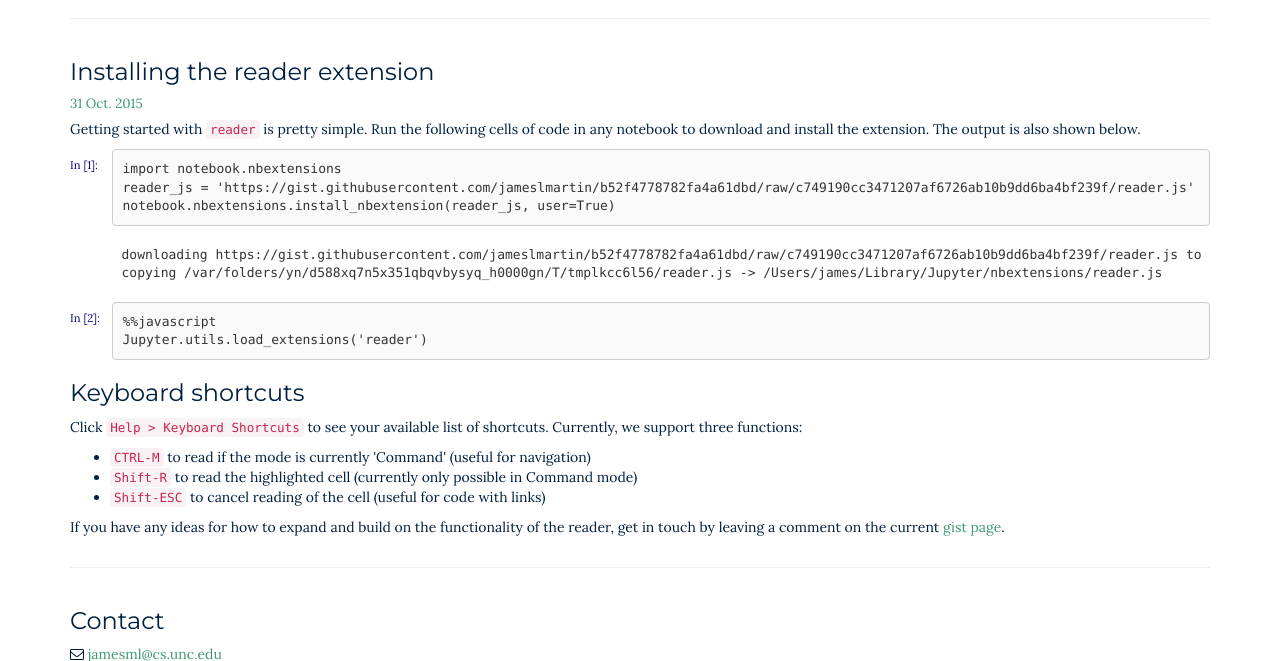
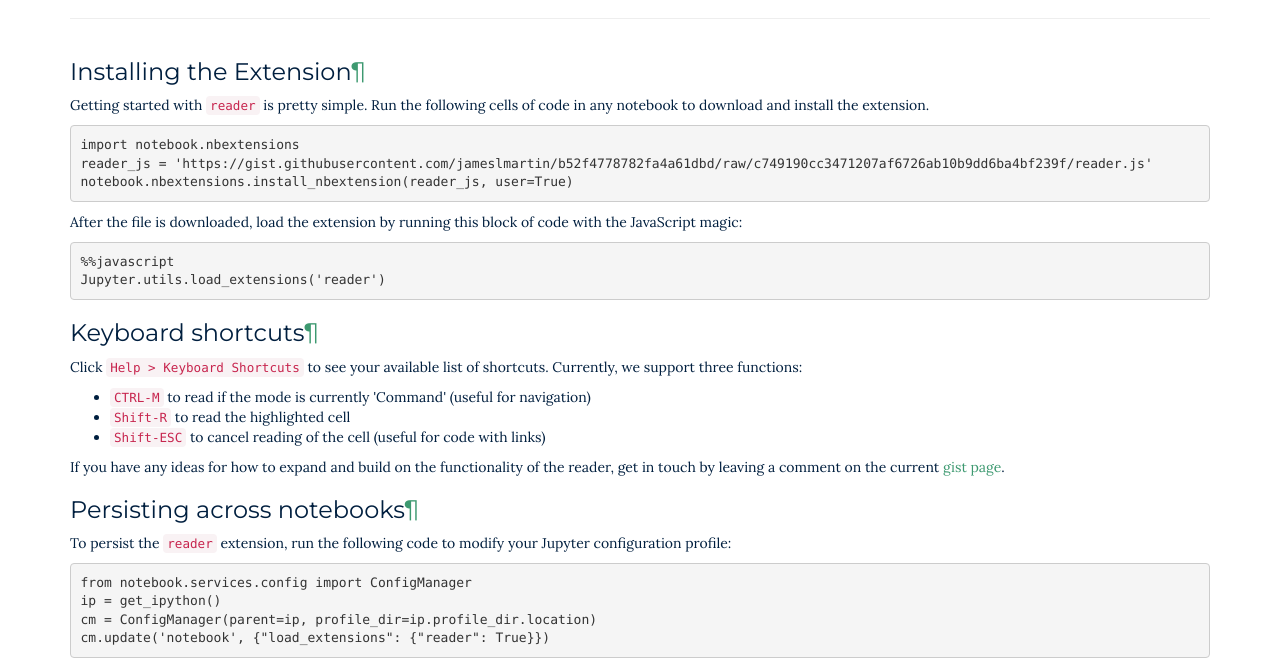
Before and after one commit to jameslmartin/jupyter-a11y, a website: page index.html in a window 1280 px wide. Shown: the part 92-753 px from the top of the page. Drawn offline with nearby package versions, Linux system fonts and the light colour scheme.

Commit message:
Update installation page with persist instructions

```diff
--- a/index.html
+++ b/index.html
@@ -15,6 +15,7 @@
     <link rel="stylesheet" href="https://maxcdn.bootstrapcdn.com/bootstrap/3.2.0/css/bootstrap.min.css">
     <link href='css/site.css' rel='stylesheet' type='text/css'>
     <link href='css/notebook.css' rel='stylesheet' type='text/css'>
+    <link href='css/extra.css' rel='stylesheet' type='text/css'>
 </head>
 
 <body>
@@ -37,58 +38,16 @@
                         </div>
                         <div class="inner_cell">
                             <div class="text_cell_render border-box-sizing rendered_html">
-                                <h3 id="Installing-the-Extension">Installing the reader extension</h3>
-                                <div class="post-date">31 Oct. 2015</div>
-                                <p>Getting started with <code>reader</code> is pretty simple. Run the following cells of code in any notebook to download and install the extension. The output is also shown below.</p>
-                            </div>
-                        </div>
-                    </div>
-                    <div class="cell border-box-sizing code_cell rendered">
-                        <div class="input">
-                            <div class="prompt input_prompt">In&nbsp;[1]:</div>
-                            <div class="inner_cell">
-                                <div class="input_area">
-                                    <div class=" highlight hl-ipython3"><pre><span class="kn">import</span> <span class="nn">notebook.nbextensions</span>
+                                <h3 id="Installing-the-Extension">Installing the Extension<a class="anchor-link" href="#Installing-the-Extension">&#182;</a></h3>
+                                <p>Getting started with <code>reader</code> is pretty simple. Run the following cells of code in any notebook to download and install the extension.</p>
+                                <div class="highlight"><pre><span class="kn">import</span> <span class="nn">notebook.nbextensions</span>
 <span class="n">reader_js</span> <span class="o">=</span> <span class="s">&#39;https://gist.githubusercontent.com/jameslmartin/b52f4778782fa4a61dbd/raw/c749190cc3471207af6726ab10b9dd6ba4bf239f/reader.js&#39;</span>
-<span class="n">notebook</span><span class="o">.</span><span class="n">nbextensions</span><span class="o">.</span><span class="n">install_nbextension</span><span class="p">(</span><span class="n">reader_js</span><span class="p">,</span> <span class="n">user</span><span class="o">=</span><span class="k">True</span><span class="p">)</span>
+<span class="n">notebook</span><span class="o">.</span><span class="n">nbextensions</span><span class="o">.</span><span class="n">install_nbextension</span><span class="p">(</span><span class="n">reader_js</span><span class="p">,</span> <span class="n">user</span><span class="o">=</span><span class="bp">True</span><span class="p">)</span>
 </pre></div>
-                                </div>
-                            </div>
-                        </div>
-                        <div class="output_wrapper">
-                            <div class="output">
-                                <div class="output_area">
-                                    <div class="prompt"></div>
-                                    <div class="output_subarea output_stream output_stdout output_text">
-                                        <pre>downloading https://gist.githubusercontent.com/jameslmartin/b52f4778782fa4a61dbd/raw/c749190cc3471207af6726ab10b9dd6ba4bf239f/reader.js to /var/folders/yn/d588xq7n5x351qbqvbysyq_h0000gn/T/tmplkcc6l56/reader.js
-copying /var/folders/yn/d588xq7n5x351qbqvbysyq_h0000gn/T/tmplkcc6l56/reader.js -&gt; /Users/james/Library/Jupyter/nbextensions/reader.js
-</pre>
-                                    </div>
-                                </div>
-                            </div>
-                        </div>
-                    </div>
-                    <div class="cell border-box-sizing code_cell rendered">
-                        <div class="input">
-                            <div class="prompt input_prompt">In&nbsp;[2]:</div>
-                            <div class="inner_cell">
-                                <div class="input_area">
-                                    <div class=" highlight hl-ipython3"><pre><span class="o">%%</span><span class="nx">javascript</span>
-<span class="nx">Jupyter</span><span class="p">.</span><span class="nx">utils</span><span class="p">.</span><span class="nx">load_extensions</span><span class="p">(</span><span class="s1">&#39;reader&#39;</span><span class="p">)</span>
+                                <p>After the file is downloaded, load the extension by running this block of code with the JavaScript magic:</p>
+                                <div class="highlight"><pre><span class="o">%%</span><span class="n">javascript</span>
+<span class="n">Jupyter</span><span class="o">.</span><span class="n">utils</span><span class="o">.</span><span class="n">load_extensions</span><span class="p">(</span><span class="s">&#39;reader&#39;</span><span class="p">)</span>
 </pre></div>
-                                </div>
-                            </div>
-                        </div>
-                        <div class="output_wrapper">
-                            <div class="output">
-                                <div class="output_area">
-                                    <div class="prompt"></div>
-                                    <div class="output_subarea output_javascript ">
-                                        <script type="text/javascript">
-                                        Jupyter.utils.load_extensions('reader')
-                                        </script>
-                                    </div>
-                                </div>
                             </div>
                         </div>
                     </div>
@@ -97,14 +56,22 @@
                         </div>
                         <div class="inner_cell">
                             <div class="text_cell_render border-box-sizing rendered_html">
-                                <h3 id="Keyboard-shortcuts">Keyboard shortcuts</h3>
+                                <h3 id="Keyboard-shortcuts">Keyboard shortcuts<a class="anchor-link" href="#Keyboard-shortcuts">&#182;</a></h3>
                                 <p>Click <code>Help &gt; Keyboard Shortcuts</code> to see your available list of shortcuts. Currently, we support three functions:</p>
                                 <ul>
                                     <li><code>CTRL-M</code> to read if the mode is currently 'Command' (useful for navigation) </li>
-                                    <li><code>Shift-R</code> to read the highlighted cell (currently only possible in Command mode) </li>
+                                    <li><code>Shift-R</code> to read the highlighted cell </li>
                                     <li><code>Shift-ESC</code> to cancel reading of the cell (useful for code with links) </li>
                                 </ul>
                                 <p>If you have any ideas for how to expand and build on the functionality of the reader, get in touch by leaving a comment on the current <a href="https://gist.github.com/jameslmartin/b52f4778782fa4a61dbd">gist page</a>.</p>
+                                <h3 id="Persisting-across-notebooks">Persisting across notebooks<a class="anchor-link" href="#Persisting-across-notebooks">&#182;</a></h3>
+                                <p>To persist the <code>reader</code> extension, run the following code to modify your Jupyter configuration profile:</p>
+                                <div class="highlight"><pre><span class="kn">from</span> <span class="nn">notebook.services.config</span> <span class="kn">import</span> <span class="n">ConfigManager</span>
+<span class="n">ip</span> <span class="o">=</span> <span class="n">get_ipython</span><span class="p">()</span>
+<span class="n">cm</span> <span class="o">=</span> <span class="n">ConfigManager</span><span class="p">(</span><span class="n">parent</span><span class="o">=</span><span class="n">ip</span><span class="p">,</span> <span class="n">profile_dir</span><span class="o">=</span><span class="n">ip</span><span class="o">.</span><span class="n">profile_dir</span><span class="o">.</span><span class="n">location</span><span class="p">)</span>
+<span class="n">cm</span><span class="o">.</span><span class="n">update</span><span class="p">(</span><span class="s">&#39;notebook&#39;</span><span class="p">,</span> <span class="p">{</span><span class="s">&quot;load_extensions&quot;</span><span class="p">:</span> <span class="p">{</span><span class="s">&quot;reader&quot;</span><span class="p">:</span> <span class="bp">True</span><span class="p">}})</span>
+</pre></div>
+                                <p>To learn more, check out <a href="http://mindtrove.info/#nb-extensions">Pete Parente's</a> post about extending Jupyter notebooks. Pete also walks through an example of writing your own nbextension.</p>
                             </div>
                         </div>
                     </div>
@@ -121,6 +88,7 @@
                     <br/>
                     <i class="fa fa-github"></i> <a title="GitHub account" href="http://github.com/jameslmartin">github.com/jameslmartin</a>
                     <br/>
+                    <br/>
                 </div>
             </div>
         </div>
```
Also changed, not shown: about/index.html (+1 -1 lines), app.js (added, +12 -0 lines), package.json (added, +13 -0 lines), 1 other file.
